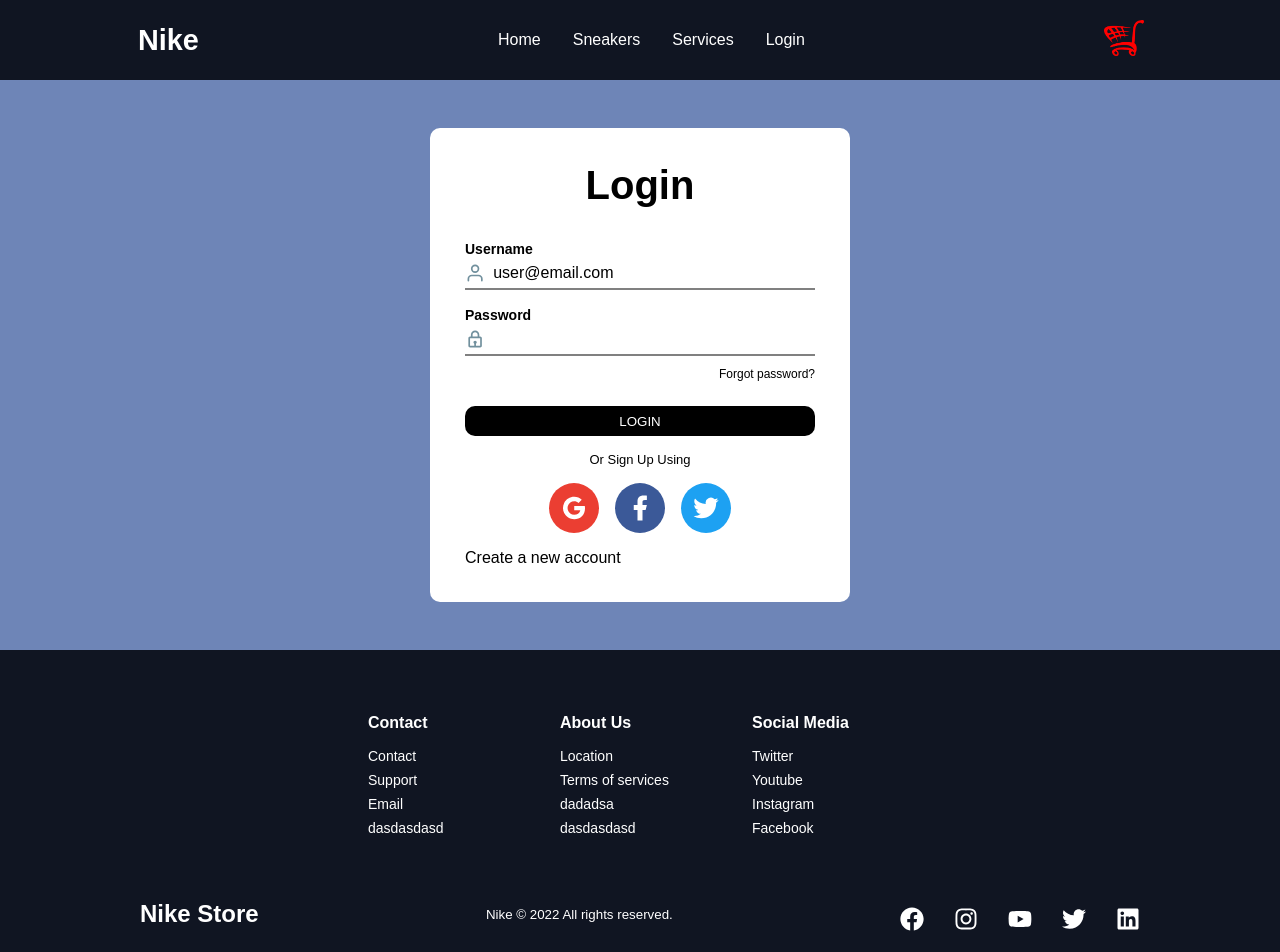
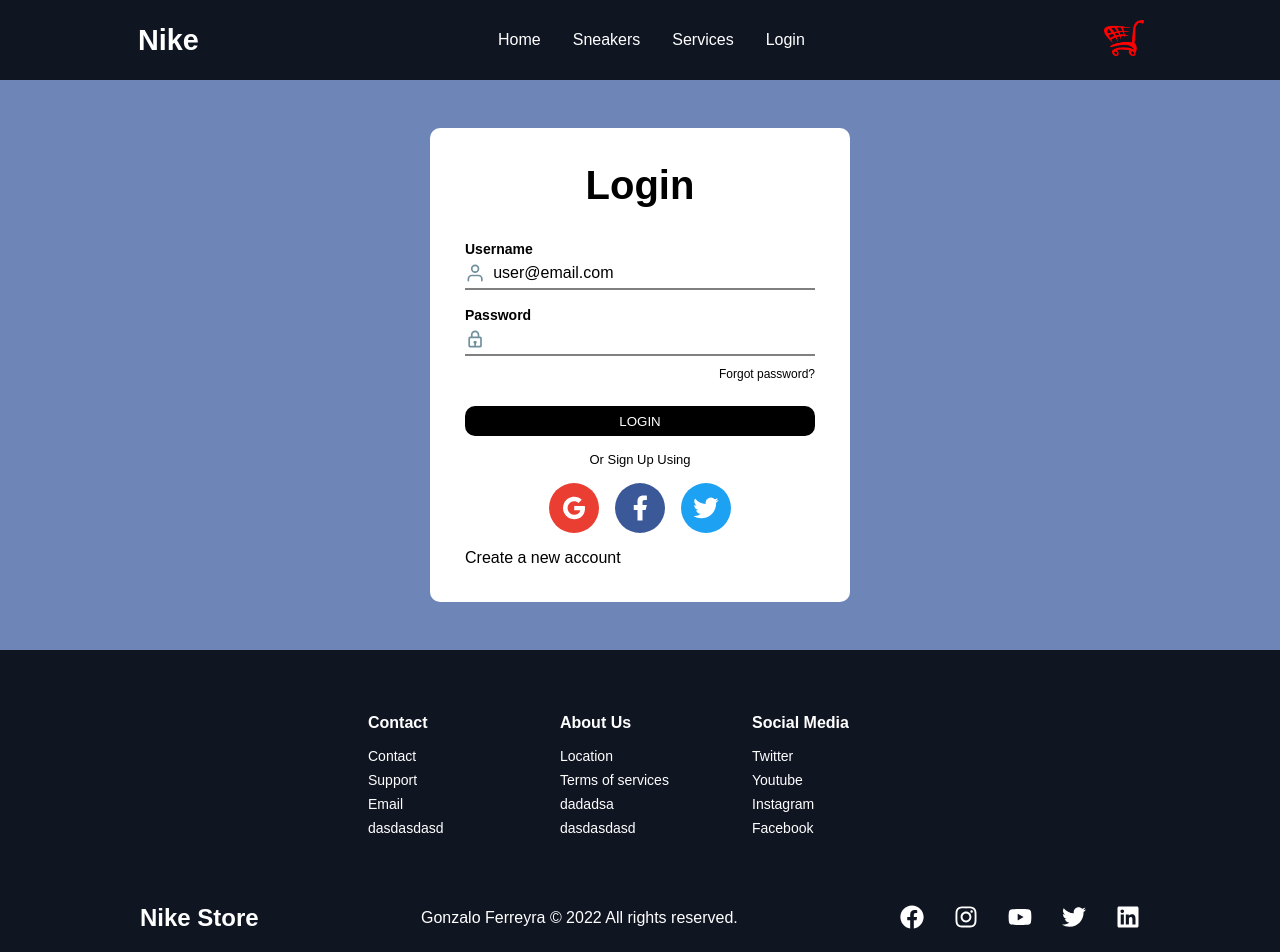
Before and after one commit to gonferreyra/react-ecommerce, a React (Create React App) app: page /login in a window 1280 px wide. Shown: the top 952 px of the page. Built offline with nearby package versions, Linux system fonts and the light colour scheme; no server answers; a web font is replaced by a local one.

Commit message:
footer style changes

```diff
--- a/src/components/Footer/Footer.jsx
+++ b/src/components/Footer/Footer.jsx
@@ -12,6 +12,7 @@
   SocialMediaWrap,
   SocialLogo,
   WebsiteRights,
+  WebsiteLink,
   SocialIcons,
   SocialIconLink,
 } from "./FooterStyle";
@@ -66,7 +67,13 @@
               Nike Store
             </SocialLogo>
             <WebsiteRights>
-              Nike © {new Date().getFullYear()} All rights reserved.
+              <WebsiteLink
+                href="https://github.com/gonferreyra/"
+                target="_blank"
+              >
+                Gonzalo Ferreyra © {new Date().getFullYear()} All rights
+                reserved.
+              </WebsiteLink>
             </WebsiteRights>
             <SocialIcons>
               <SocialIconLink href="/" target="_blank">
--- a/src/components/Footer/FooterStyle.js
+++ b/src/components/Footer/FooterStyle.js
@@ -99,13 +99,24 @@
     font-size: 1.5rem;
     display: flex;
     align-items: center;
-    margin-bottom: 16px;
     font-weight: bold;
+
+    @media screen and (max-width: 820px) {
+        margin-bottom: 16px;
+    }
 `
 
-export const WebsiteRights = styled.small`
+export const WebsiteRights = styled.p`
     color:#fff;
-    margin-bottom: 16px;
+
+    @media screen and (max-width: 820px) {
+        margin-bottom: 16px;
+    }
+`
+
+export const WebsiteLink = styled.a`
+    text-decoration: none;
+    color: inherit;
 `
 
 export const SocialIcons = styled.div`
@@ -113,6 +124,7 @@
     justify-content: space-between;
     align-items: center;
     width: 240px;
+    padding-top: 5px;
 `
 
 export const SocialIconLink = styled.a`
```
